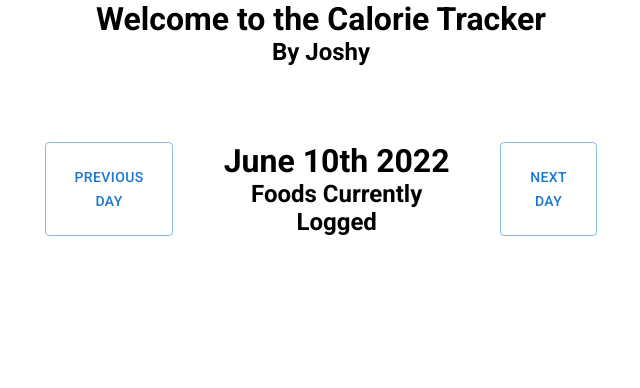
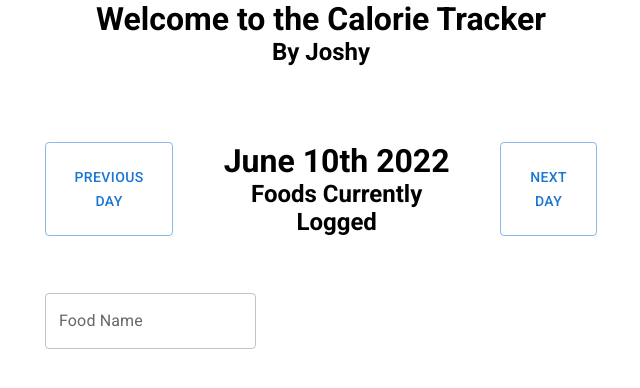
Before and after one commit to devjoshdev/calorie-tracker, a React (Create React App) app: page / in a window 1280 px wide. Shown: the top 388 px of the page, without its empty margins (319-959 px from the left). Built offline with nearby package versions, Linux system fonts and the light colour scheme.

Commit message:
Set up form that holds state

```diff
--- a/src/App.js
+++ b/src/App.js
@@ -5,11 +5,13 @@ import {useState} from 'react';
 import Button from '@mui/material/Button';
 import Stack from '@mui/material/Stack';
 import Container from '@mui/material/Container';
+import TextField from '@mui/material/TextField';
 
 function App() {
 
   const [focusedDay, setFocusedDay] = useState(moment().format('MMMM Do YYYY'));
   const [focusedMoment, setFocusedMoment] = useState(moment());
+  const [foodNameToAdd, setFoodNameToAdd] = useState("");
   return (
     <div className="App">
       <h1> Welcome to the Calorie Tracker </h1>
@@ -24,6 +26,14 @@ function App() {
           <FoodList focusedDay = {focusedDay}/>
           <Button variant="outlined" onClick={() => {setFocusedMoment(focusedMoment.add(1, 'days')); setFocusedDay(focusedMoment.format('MMMM Do YYYY'));}}>Next Day</Button>
         </Stack>
+        <br></br>
+        <br></br>
+        <br></br>
+        <TextField id="outlined-basic" label="Food Name" variant="outlined" onChange={(e) => {
+          setFoodNameToAdd(e.target.value);
+        }} />
+        <p>{foodNameToAdd}</p>
+
       </Container>
 
 
```
